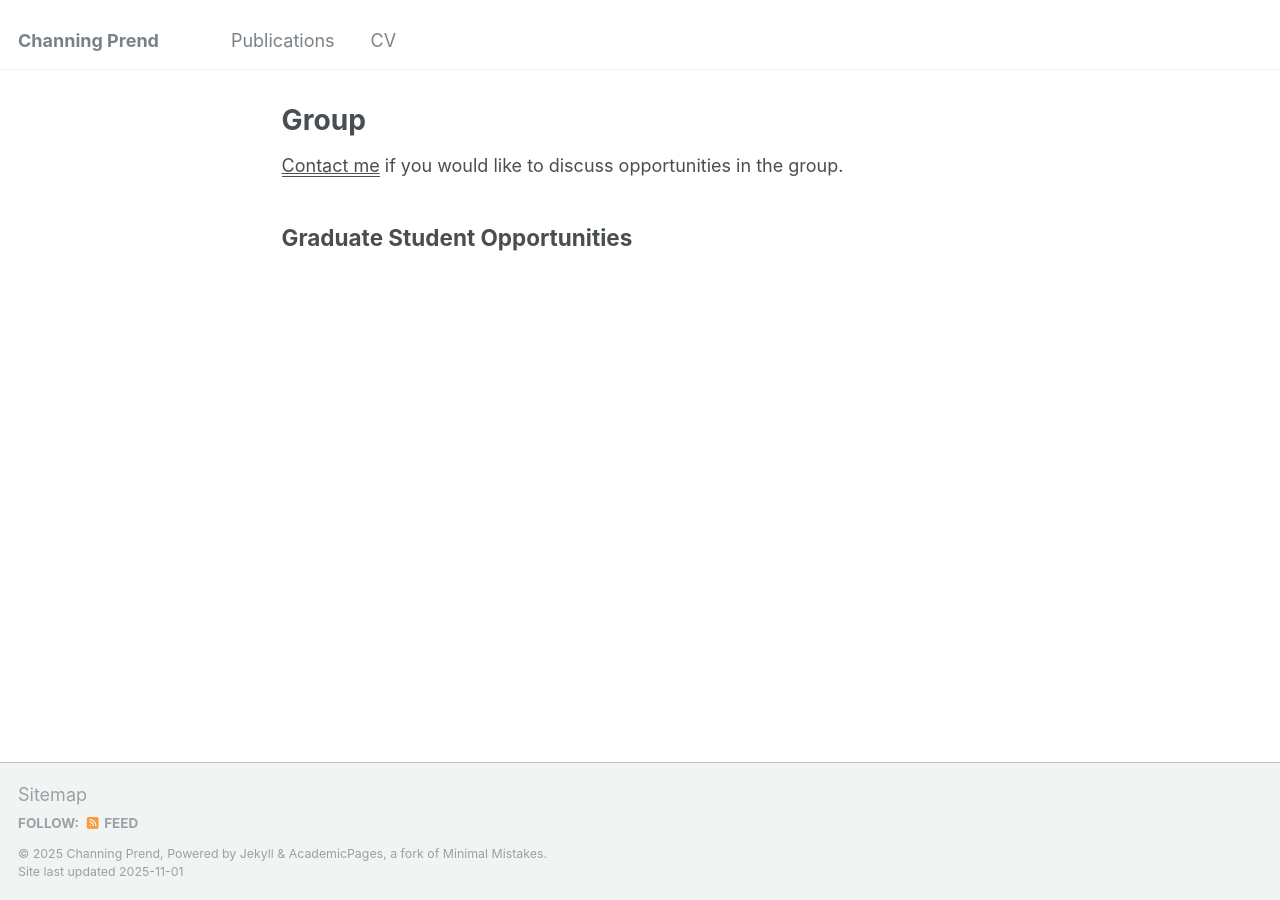
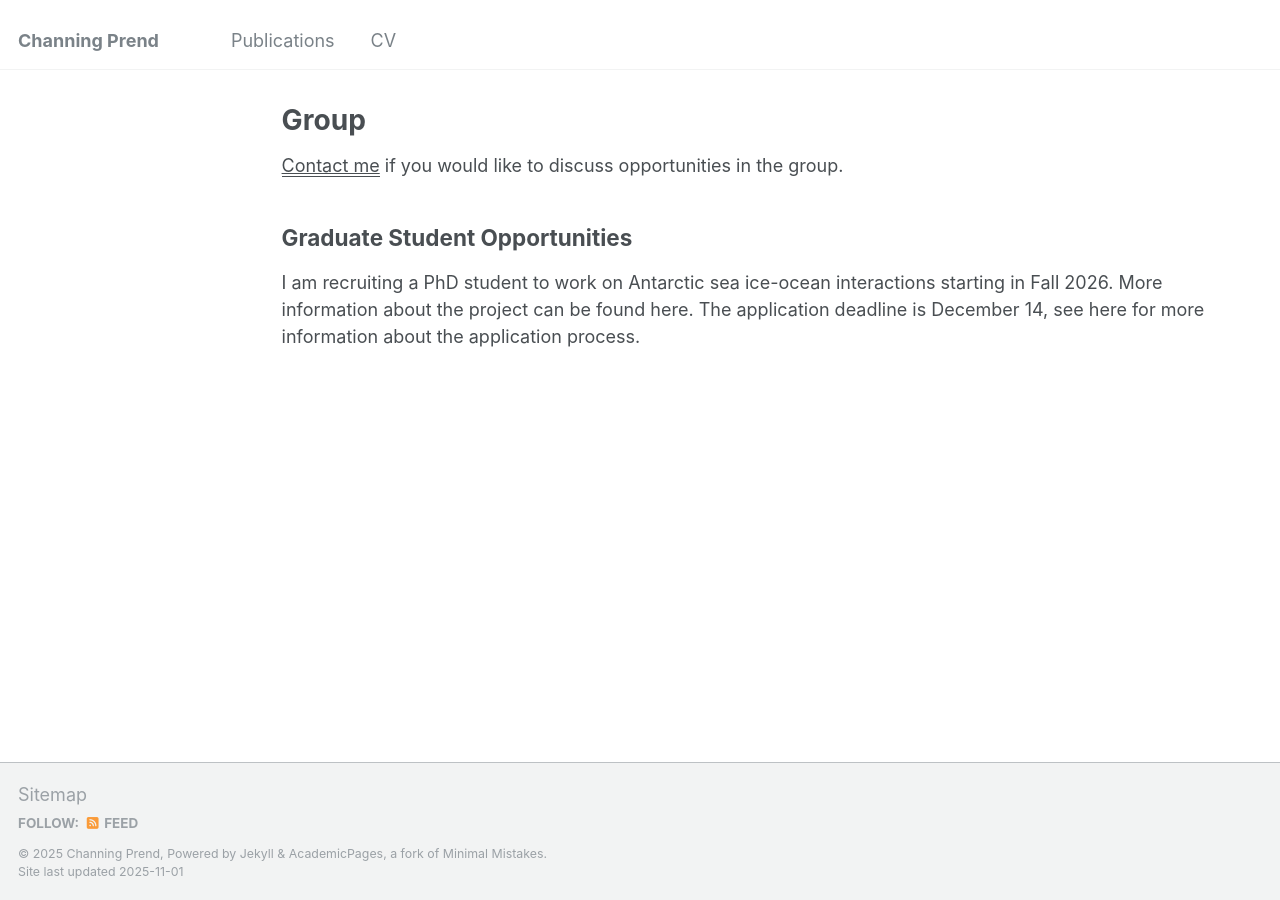
Before and after one commit to cprend/cprend.github.io, a Jekyll site: the page built from _pages/group.md, in a window 1280 px wide. Built offline with Jekyll 4.4.1, drawn with Linux system fonts in a browser that asks for light colours.

Commit message:
Update group.md

```diff
--- a/_pages/group.md
+++ b/_pages/group.md
@@ -8,3 +8,4 @@ author_profile: false
 <u><a href="mailto:Channing.Prend@ed.ac.uk">Contact me</a></u> if you would like to discuss opportunities in the group.
 
 ## Graduate Student Opportunities
+I am recruiting a PhD student to work on Antarctic sea ice-ocean interactions starting in Fall 2026. More information about the project can be found here. The application deadline is December 14, see here for more information about the application process.
```
